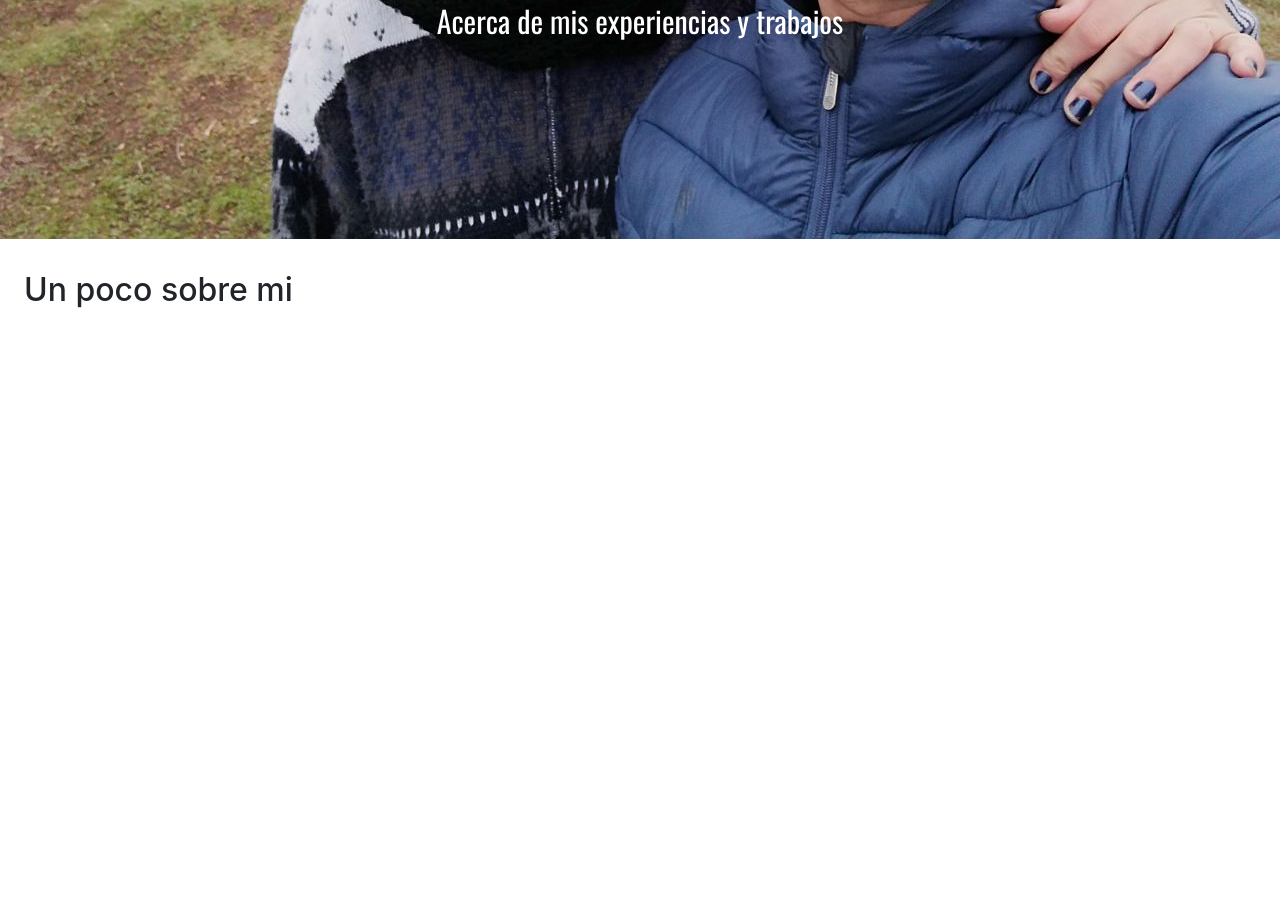
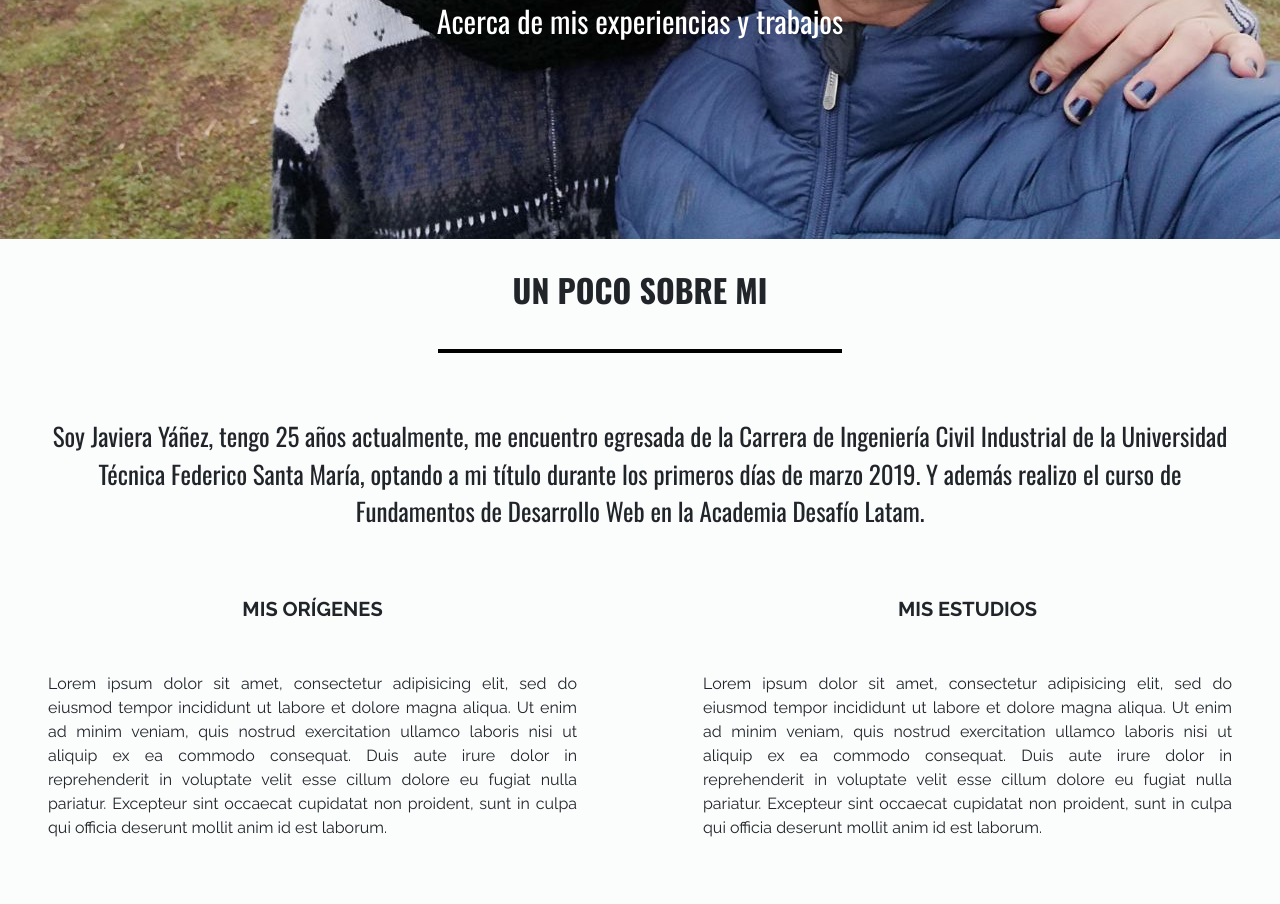
Before and after one commit to javi1yanezpino/Portafolio, a plain HTML site: page index.html in a window 1280 px wide. Shown: the part 729-1633 px from the top of the page. Before the commit the page ends 1070 px from the top, so only its background shows below. Drawn offline with nearby package versions, Linux system fonts and the light colour scheme.

Commit message:
estructura

```diff
--- a/assets/css/style.css
+++ b/assets/css/style.css
@@ -37,3 +37,30 @@
   padding-bottom: 200px;
 
 }
+
+body{
+  background-color: #FBFCFC;
+  font-family: Raleway;
+}
+
+.hr_{
+  border: 2px solid #000000;
+  width: 400px;
+}
+
+.parrafo_1{
+  font-family: Oswald;
+  font-weight: 400;
+  font-size: 25px;
+}
+
+.parrafo{
+  font-family: Oswald;
+  font-weight: 700;
+}
+
+.text-inicial{
+  font-family: Raleway;
+  font-weight: 600;
+  font-size: 20px;
+}
--- a/index.html
+++ b/index.html
@@ -5,7 +5,7 @@
     <title>Mi Portafolio</title>
     <meta name="viewport" content="widht=device-widht, initial-scale=1.0">
     <link rel="stylesheet" href="https://stackpath.bootstrapcdn.com/bootstrap/4.2.1/css/bootstrap.min.css" integrity="sha384-GJzZqFGwb1QTTN6wy59ffF1BuGJpLSa9DkKMp0DgiMDm4iYMj70gZWKYbI706tWS" crossorigin="anonymous">
-    <link href="https://fonts.googleapis.com/css?family=Open+Sans:300,400,600|Oswald:200,400,600,700" rel="stylesheet">
+    <link href="https://fonts.googleapis.com/css?family=Oswald:200,400,600,700|Raleway:300,400,700,800" rel="stylesheet">
     <link rel="stylesheet" href="https://use.fontawesome.com/releases/v5.6.3/css/all.css" integrity="sha384-UHRtZLI+pbxtHCWp1t77Bi1L4ZtiqrqD80Kn4Z8NTSRyMA2Fd33n5dQ8lWUE00s/" crossorigin="anonymous">
     <link rel="stylesheet" href="assets/css/style.css">
   </head>
@@ -37,7 +37,7 @@
       </div>
     </nav>
 
-    <header class="header imagen_principal mt-5 img-fluid">
+    <header class="header imagen_principal mt-5">
       <div class="container">
         <h1 class="text-white text-center texto_principal"> Javiera Yáñez Pino</h1>
         <hr class="color_hr">
@@ -49,9 +49,31 @@
     </section>
 
     <section>
-      <h2 class="p-4">Un poco sobre mi</h2>
+      <h2 class="text-center parrafo p-4">UN POCO SOBRE MI</h2>
+      <hr class="hr_">
+      <p class="parrafo_1 text-center p-5">Soy Javiera Yáñez, tengo 25 años actualmente, me encuentro egresada de la Carrera de Ingeniería Civil Industrial de la Universidad Técnica Federico Santa María, optando a mi título durante los primeros días de marzo 2019. Y además realizo el curso de Fundamentos de Desarrollo Web en la Academia Desafío Latam.</p>
+      <div class="row">
+        <div class="col-md-6 col-sm-12">
+          <ul class="list-unstyled">
+            <li class="text-center text-inicial">MIS ORÍGENES</li>
+            <li align="justify" class="p-5">Lorem ipsum dolor sit amet, consectetur adipisicing elit, sed do eiusmod tempor incididunt ut labore et dolore magna aliqua. Ut enim ad minim veniam, quis nostrud exercitation ullamco laboris nisi ut aliquip ex ea commodo consequat. Duis aute irure dolor in reprehenderit in voluptate velit esse cillum dolore eu fugiat nulla pariatur. Excepteur sint occaecat cupidatat non proident, sunt in culpa qui officia deserunt mollit anim id est laborum.</li>
+          </ul>
+        </div>
+
+        <div class="col-md-6 col-sm-12">
+          <ul class="list-unstyled">
+            <li class="text-center text-inicial">MIS ESTUDIOS</li>
+            <li align="justify"class="p-5">Lorem ipsum dolor sit amet, consectetur adipisicing elit, sed do eiusmod tempor incididunt ut labore et dolore magna aliqua. Ut enim ad minim veniam, quis nostrud exercitation ullamco laboris nisi ut aliquip ex ea commodo consequat. Duis aute irure dolor in reprehenderit in voluptate velit esse cillum dolore eu fugiat nulla pariatur. Excepteur sint occaecat cupidatat non proident, sunt in culpa qui officia deserunt mollit anim id est laborum.</li>
+          </ul>
+        </div>
+      </div>
+    </div>
     </section>
 
+    <section>
+
+
+    </section>
 
 
 
```
Also changed, not shown: 3 other files.
